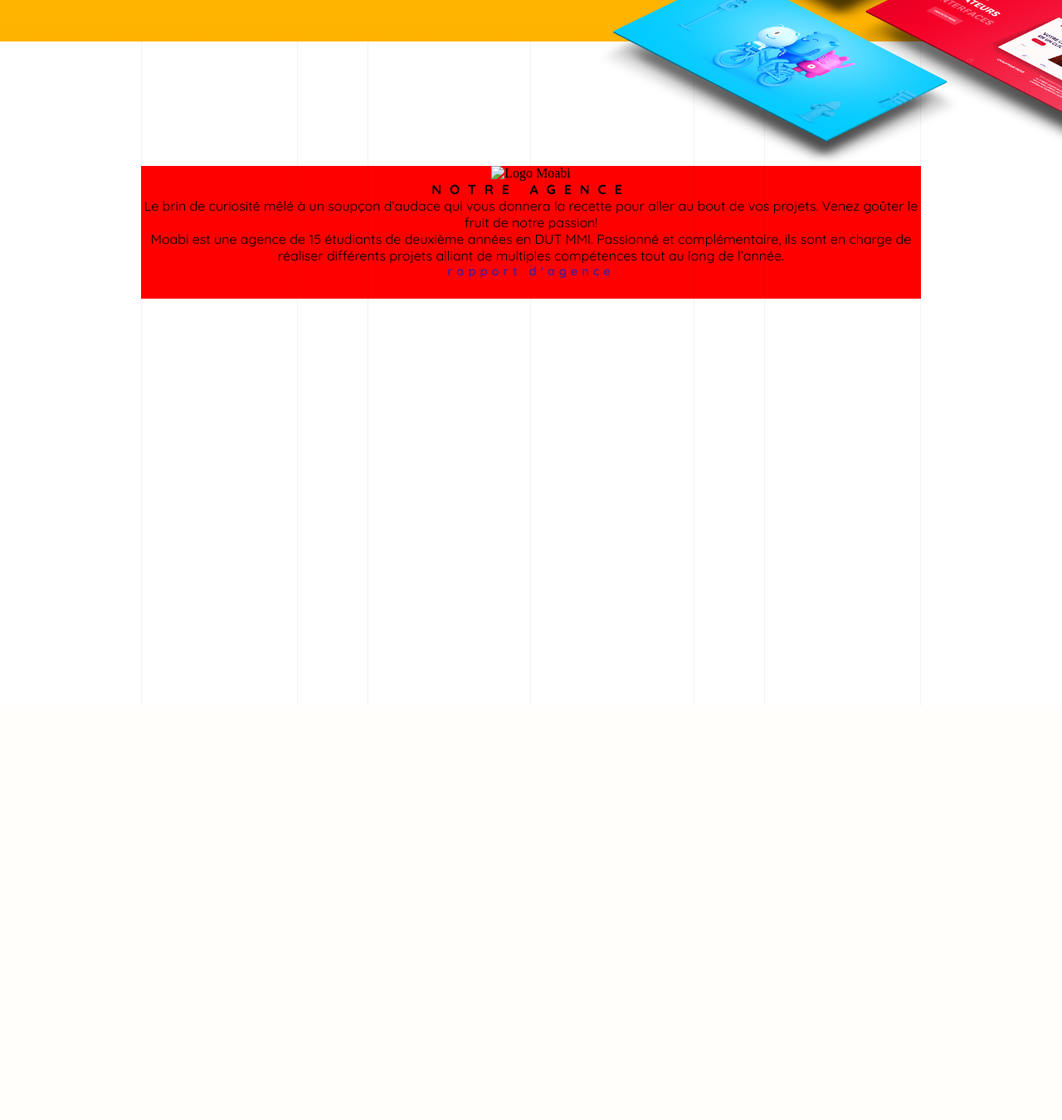
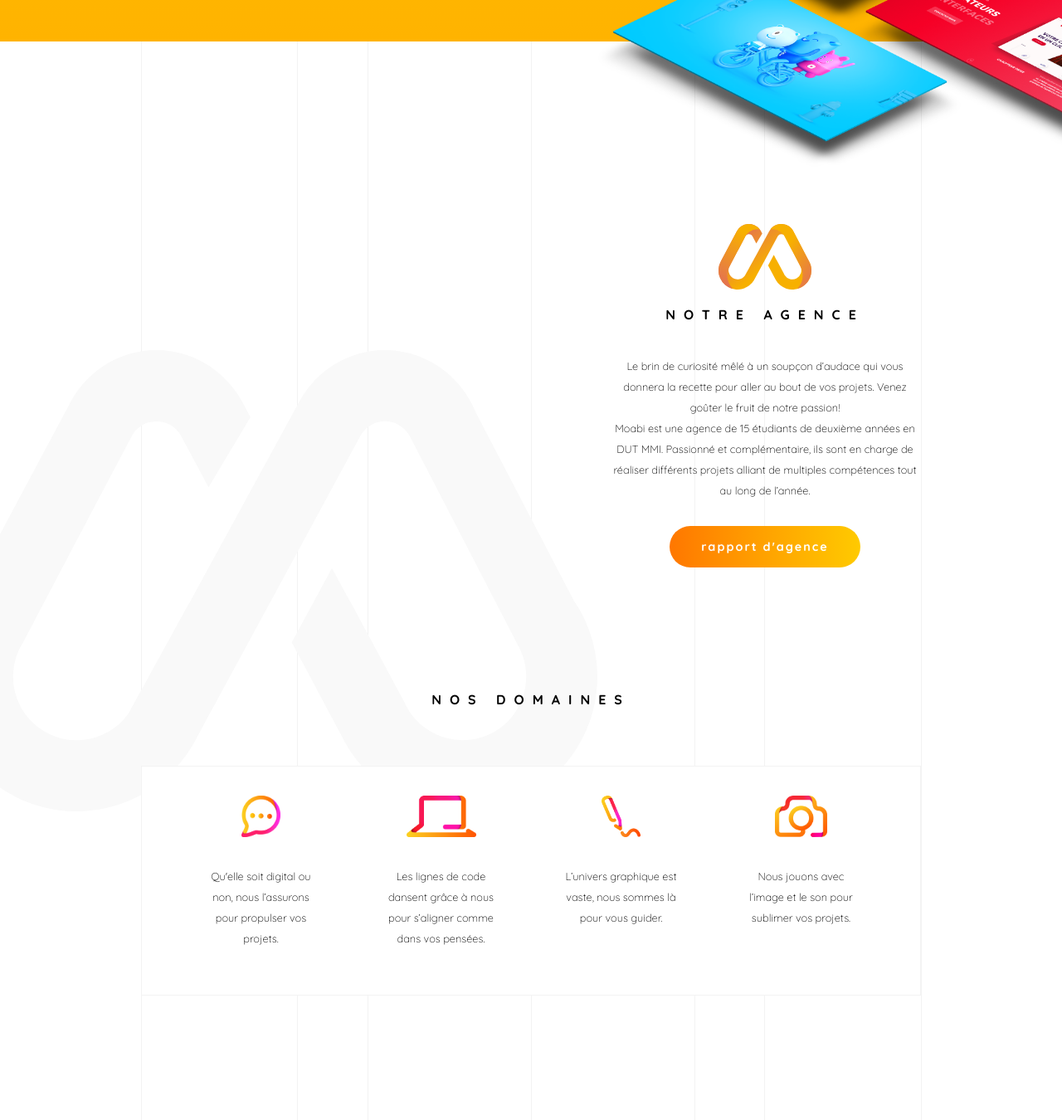
Before and after one commit to ThomasGhignon/agence-Moabi, a PHP site: page / in a window 1280 px wide; the page is wider, and only the part inside the window is pictured. Shown: the part 670-2020 px from the top of that part at 83% size. Before the commit the page ends 1030 px from the top of that part, so only its background shows below. Run offline with PHP 8.4, Linux system fonts and the light colour scheme.

Commit message:
up index

```diff
--- a/www/css/style_global.css
+++ b/www/css/style_global.css
@@ -15,6 +15,9 @@
 p
 {
   font-family: "Quicksand", arial, sans-serif;
+  font-weight: 300;
+  line-height: 25px;
+  font-size: 0.8em;
 }
 
 a
--- a/www/css/style_index.css
+++ b/www/css/style_index.css
@@ -156,6 +156,7 @@ nav>div:nth-of-type(2) a
   height: 100%;
   display: flex;
   justify-content: space-between;
+  z-index: -100;
 }
 
 .outside-line
@@ -176,24 +177,40 @@ nav>div:nth-of-type(2) a
 
 .lineContent
 {
-  width: 1px;
+  width: 0.5px;
   height: 100%;
   background-color: rgba(36,36,36,0.05);
 }
 
 .agency
 {
-  height: 100vh;
   width: 100%;
 }
 
 .agencyValue_container
 {
   width: 100%;
-  height: 20vh;
-  background-color: red;
+  margin-top: 200px;
 
-  margin: 150px 0;
+  display: flex;
+  justify-content: flex-end;
+  align-items: center;
+}
+
+.background_whiteLogo
+{
+  width: 60%;
+  position: relative;
+}
+
+.background_whiteLogo img
+{
+  position: absolute;
+  width: 140%;
+  z-index: -9;
+
+  top: -120px;
+  left: -240px;
 }
 
 .agencyValue_content
@@ -202,9 +219,89 @@ nav>div:nth-of-type(2) a
   justify-content: center;
   flex-direction: column;
   align-items: center;
+
+  width: 40%;
+}
+
+.agencyValue_content img
+{
+  width: 30%;
+  margin: 20px 0;
+}
+
+.agencyValue_content h2
+{
+  margin-bottom: 40px;
 }
 
 .agencyValue_content p
 {
   text-align: center;
 }
+
+.agencyValue_content a
+{
+  display: flex;
+  justify-content: center;
+  align-items: center;
+  height: 50px;
+  width: 230px;
+  background-image: linear-gradient(to right, #ff7700, #ff8d00, #ffa200, #ffb600, #ffca00);
+
+  letter-spacing: 2px;
+
+  border-radius: 200px 200px 200px 200px;
+  -moz-border-radius: 200px 200px 200px 200px;
+  -webkit-border-radius: 200px 200px 200px 200px;
+  border: 0px solid #000000;
+
+  margin: 30px 0 149px 0;
+
+  color: #FFF;
+}
+
+.agencySkills_container
+{
+  display: flex;
+  justify-content: center;
+  align-items: center;
+  flex-direction: column;
+  margin-bottom: 150px;
+}
+
+.agencySkills_container h2
+{
+  margin-bottom: 70px;
+}
+
+.agencySkills_content
+{
+  border: 0.5px rgba(36,36,36,0.05) solid;
+  background-color: #FFF;
+
+  display: flex;
+  justify-content: space-around;
+  align-items: flex-start;
+
+  box-sizing: border-box;
+  padding: 35px;
+}
+
+.agencySkills_content div
+{
+  display: flex;
+  justify-content: flex-start;
+  align-items: center;
+  flex-direction: column;
+  text-align: center;
+
+  width: 16%;
+
+  margin-bottom: 20px;
+}
+
+.agencySkills_content img
+{
+  height: 50px;
+  margin-bottom: 35px;
+}
--- a/www/index.php
+++ b/www/index.php
@@ -58,14 +58,38 @@
         </div>
           <section class="agency">
             <div class="agencyValue_container">
-              <div class="background_whiteLogo"></div>
+              <div class="background_whiteLogo">
+                <img src="img/logo/white-moabi-onlyFigure.svg" alt="Logo Moabi">
+              </div>
               <div class="agencyValue_content">
-                <img src="" alt="Logo Moabi">
+                <img src="img/logo/orange-moabi.svg" alt="Logo Moabi">
                 <h2>notre agence</h2>
                 <p>Le brin de curiosité mêlé à un soupçon d’audace qui vous donnera la recette pour aller au bout de vos projets.
                 Venez goûter le fruit de notre passion!</p>
                 <p>Moabi est une agence de 15 étudiants de deuxième années en DUT MMI.  Passionné et complémentaire, ils sont en charge de réaliser différents projets alliant de multiples compétences tout au long de l’année.</p>
-                <a href="">rapport d'agence</a>
+                <a href="#">
+                  <span>rapport d'agence</span></a>
+              </div>
+            </div>
+            <div class="agencySkills_container">
+              <h2>nos domaines</h2>
+              <div class="agencySkills_content">
+                <div>
+                  <img src="img/icon/icon-bubble.png" alt="css/Bulle de dialogue">
+                  <p>Qu'elle soit digital ou non, nous l’assurons pour propulser vos projets.</p>
+                </div>
+                <div>
+                  <img src="img/icon/icon-computer.png" alt="Ordinateur">
+                  <p>Les lignes de code dansent grâce à nous pour s’aligner comme dans vos pensées.</p>
+                </div>
+                <div>
+                  <img src="img/icon/icon-pen.png" alt="Stylo">
+                  <p>L’univers graphique est vaste, nous sommes là pour vous guider.</p>
+                </div>
+                <div>
+                  <img src="img/icon/icon-camera.png" alt="Camera">
+                  <p>Nous jouons avec l’image et le son pour sublimer vos projets.</p>
+                </div>
               </div>
             </div>
           </section>
```
Also changed, not shown: www/img/icon/icon-bubble.png (added), www/img/icon/icon-camera.png (added), www/img/icon/icon-computer.png (added), www/img/icon/icon-pen.png (added), www/img/logo/orange-moabi.svg (added), www/img/logo/white-moabi-onlyFigure.svg (added).
